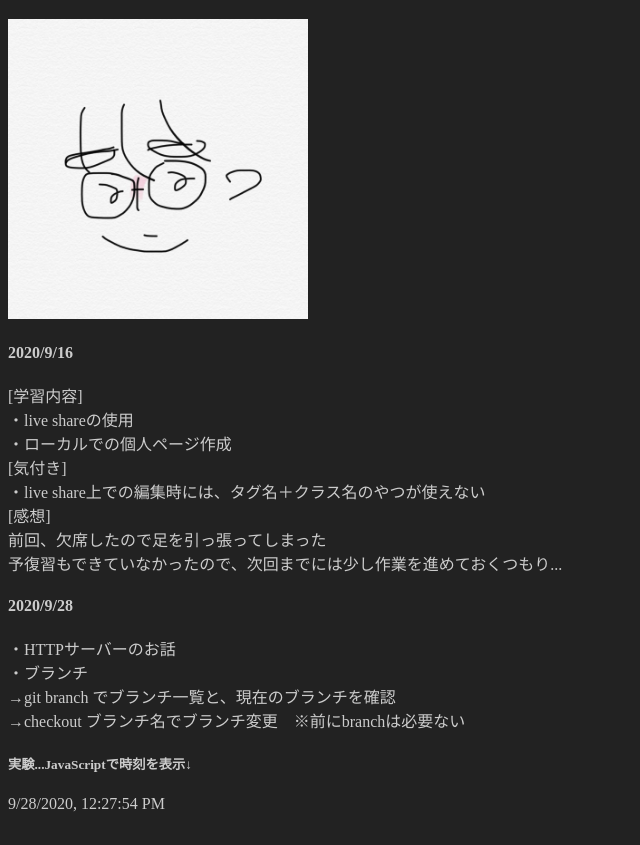
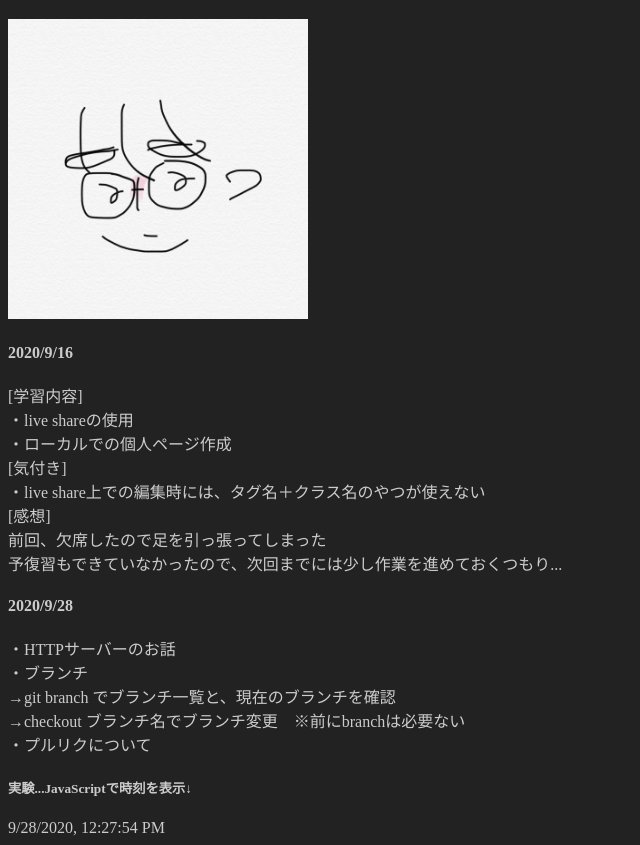
Before and after one commit to obarajuku/hellogit, a website: page people/tado/index.html in a window 1280 px wide. Shown: the part 70-915 px from the top of the page, without its empty margins (0-640 px from the left). Before the commit the page ends 891 px from the top, so only its background shows below. Drawn offline with Linux system fonts and the light colour scheme.

Commit message:
メモ追記

```diff
--- a/people/tado/index.html
+++ b/people/tado/index.html
@@ -22,6 +22,7 @@
     ・ブランチ<br>
     →git branch でブランチ一覧と、現在のブランチを確認<br>
     →checkout ブランチ名でブランチ変更　※前にbranchは必要ない<br>
+    ・プルリクについて<br>
 
 
     <h5>実験...JavaScriptで時刻を表示↓</h5>
```
